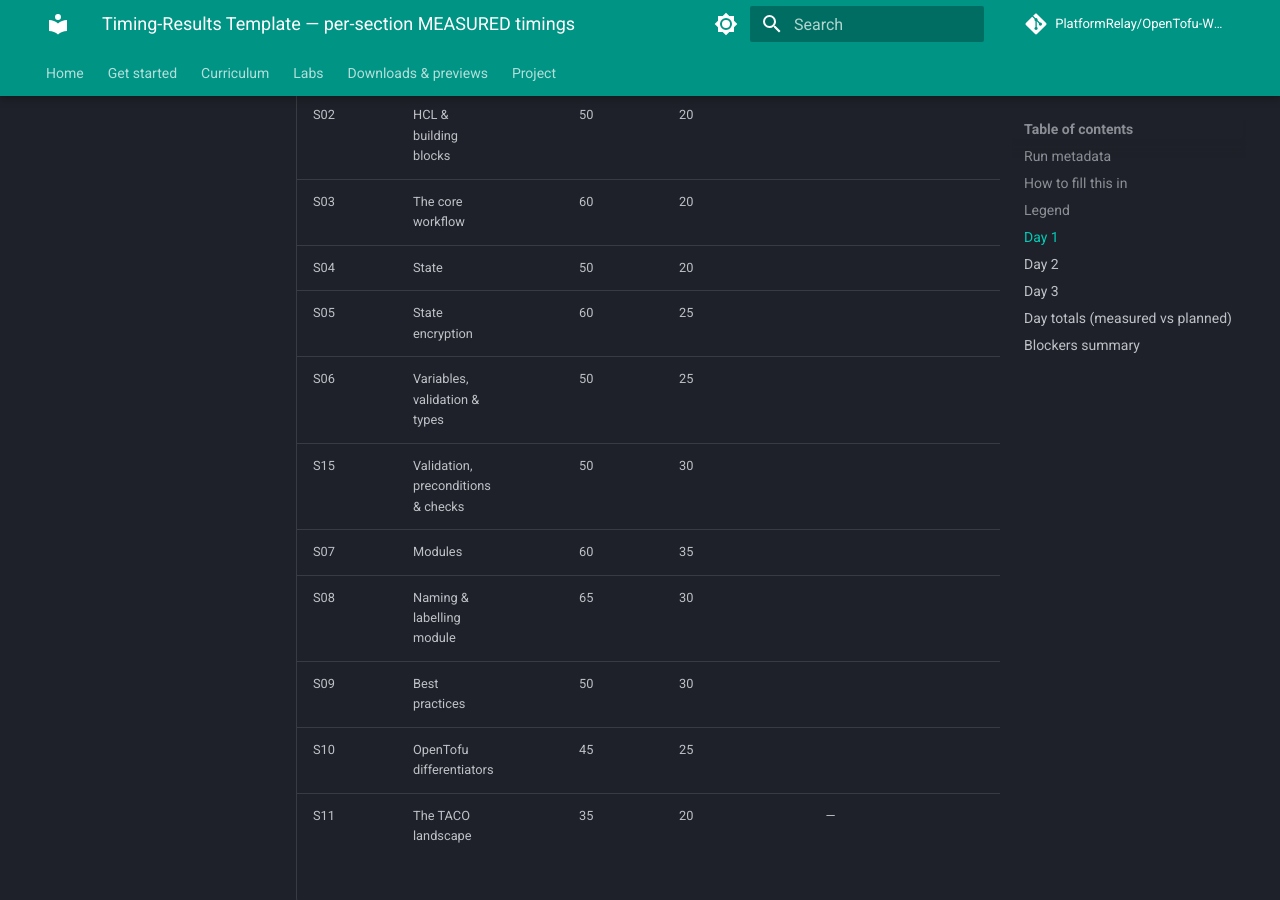
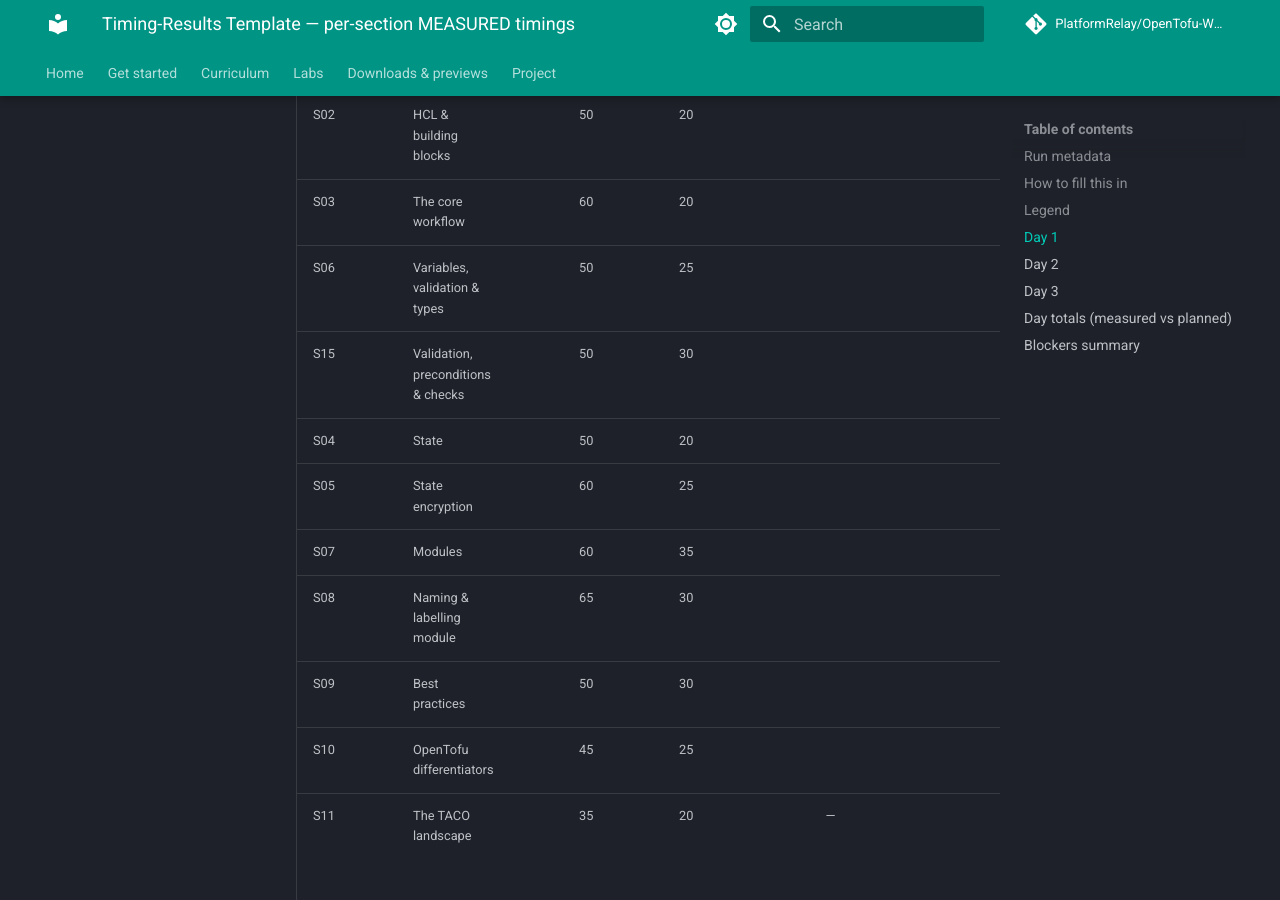
Before and after one commit to PlatformRelay/OpenTofu-Workshop, an MkDocs documentation site: the page built from docs/timing-results-template.md, in a window 1280 px wide and 900 px high, scrolled down 1388 px. Built offline with MkDocs 1.6.1 and Material for MkDocs 9.7.7, drawn with Linux system fonts in a browser that asks for light colours; comment, search, counter and statistics services are not loaded.

```diff
--- a/docs/timing-results-template.md
+++ b/docs/timing-results-template.md
@@ -42,10 +42,10 @@ Fill this in per run:
 | S01 | Infrastructure as Code | 40 | 20 | | | | | |
 | S02 | HCL & building blocks | 50 | 20 | | | | | |
 | S03 | The core workflow | 60 | 20 | | | | | |
+| S06 | Variables, validation & types | 50 | 25 | | | | | |
+| S15 | Validation, preconditions & checks | 50 | 30 | | | | | |
 | S04 | State | 50 | 20 | | | | | |
 | S05 | State encryption | 60 | 25 | | | | | |
-| S06 | Variables, validation & types | 50 | 25 | | | | | |
-| S15 | Validation, preconditions & checks | 50 | 30 | | | | | |
 | S07 | Modules | 60 | 35 | | | | | |
 | S08 | Naming & labelling module | 65 | 30 | | | | | |
 | S09 | Best practices | 50 | 30 | | | | | |
```
Also changed, not shown: docs/rehearsal-checklist.md (+2 -2 lines), docs/validation-matrix.md (+2 -2 lines).
